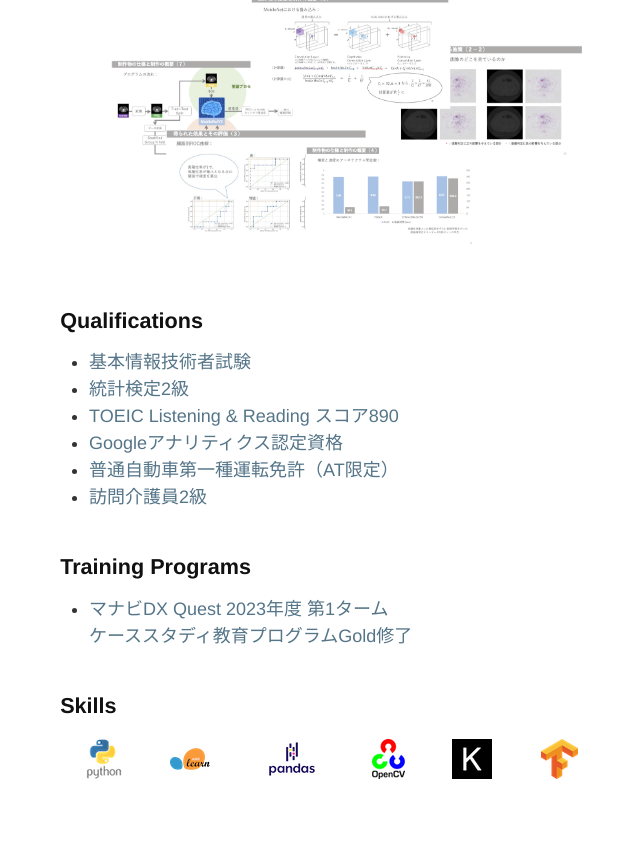
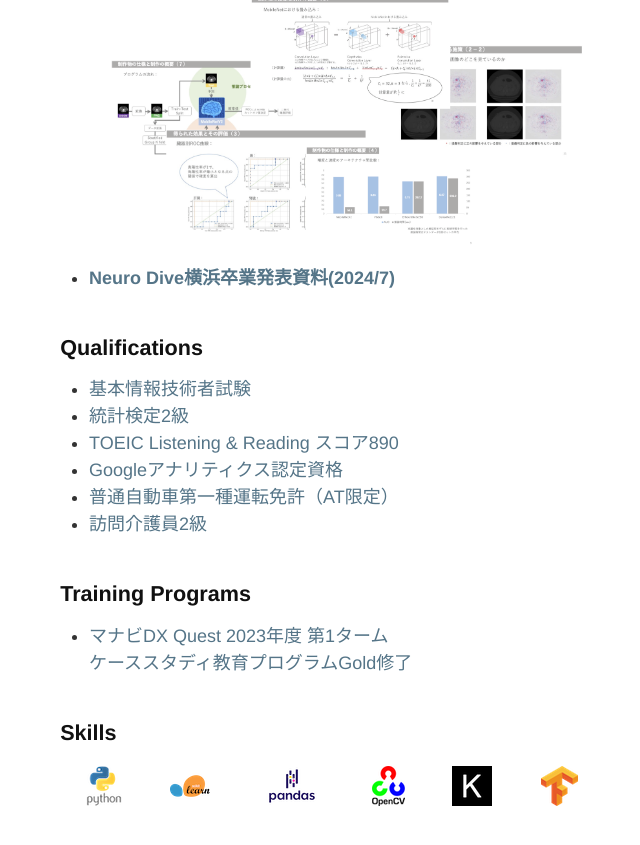
Before and after one commit to Makoto-Noda/Makoto-Noda.github.io, a Jekyll site: the page built from index.md, in a window 1280 px wide and 900 px high, scrolled down 1678 px. Shown: the top 845 px of the window, without its empty margins (308-948 px from the left). Built offline with Jekyll 4.4.1, drawn with Linux system fonts in a browser that asks for light colours.

Commit message:
20240711

```diff
--- a/index.md
+++ b/index.md
@@ -22,6 +22,7 @@ layout: default
 [![TPL0721](assets/tpl.png)](https://github.com/Makoto-Noda/TPL0721/blob/main/(発表資料)大気汚染物質予測.pdf)<br>
 - **[深層学習による臓器損傷検出AIシステム(2023/10)](https://github.com/Makoto-Noda/RSNA2023/blob/main/(発表資料)臓器損傷検出.pdf)**
 [![RSNA2023](assets/rsna.png)](https://github.com/Makoto-Noda/RSNA2023/blob/main/(発表資料)臓器損傷検出.pdf)
+- **[Neuro Dive横浜卒業発表資料(2024/7)](https://github.com/Makoto-Noda/Makoto-Noda.github.io/blob/main/卒業報告.pdf)**
 
 ## Qualifications
 - [基本情報技術者試験](https://www.ipa.go.jp/shiken/kubun/fe.html)
```
